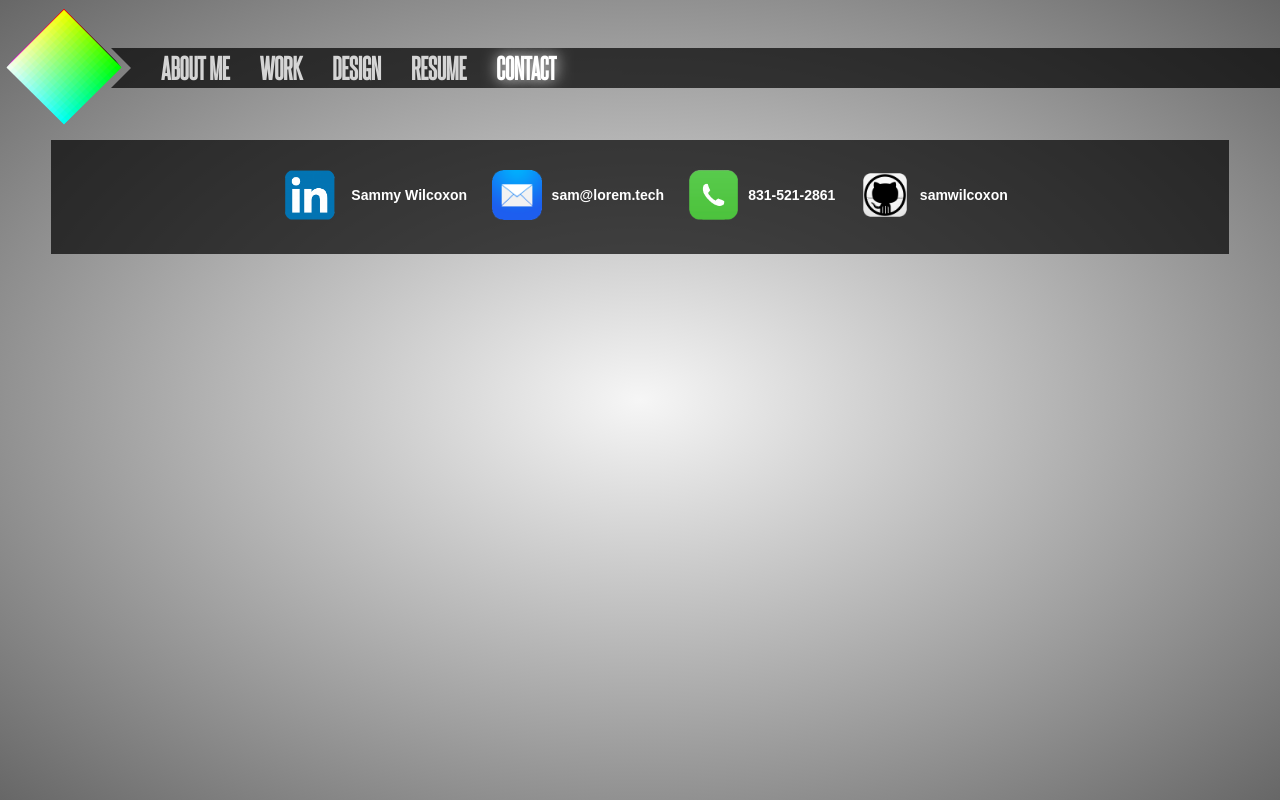
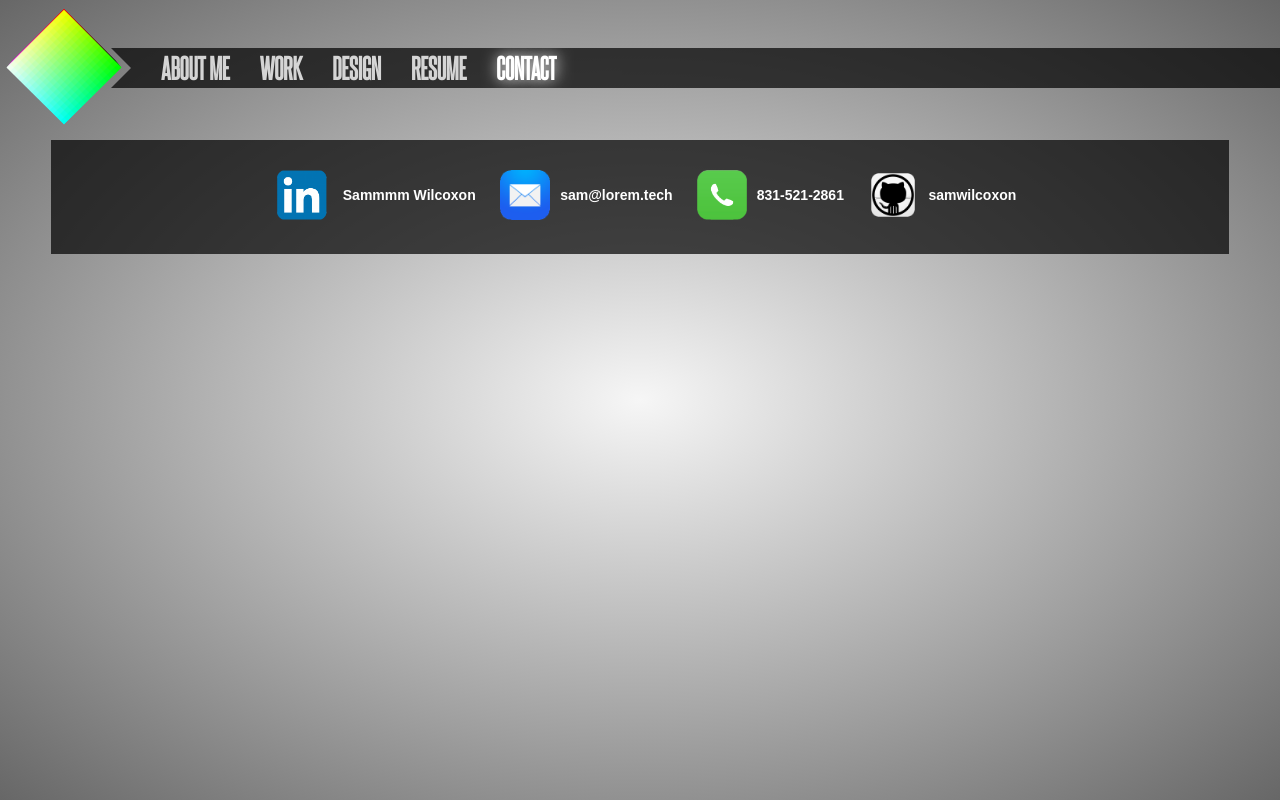
Before and after one commit to samwilcoxon/samwilcoxonDOTcom, a plain HTML site: page contact.html in a window 1280 px wide. Drawn offline with nearby package versions, Linux system fonts and the light colour scheme.

Commit message:
via Lorem

```diff
--- a/contact.html
+++ b/contact.html
@@ -64,7 +64,7 @@
 				<div class="contactOption">
 					<a href="https://www.linkedin.com/in/sam-wilcoxon-ba450341" target="_blank">
 						<img src="images/linked.png">
-						<div>Sammy Wilcoxon</div>
+						<div>Sammmm Wilcoxon</div>
 					</a>
 				</div>
 				<div class="contactOption">
```
